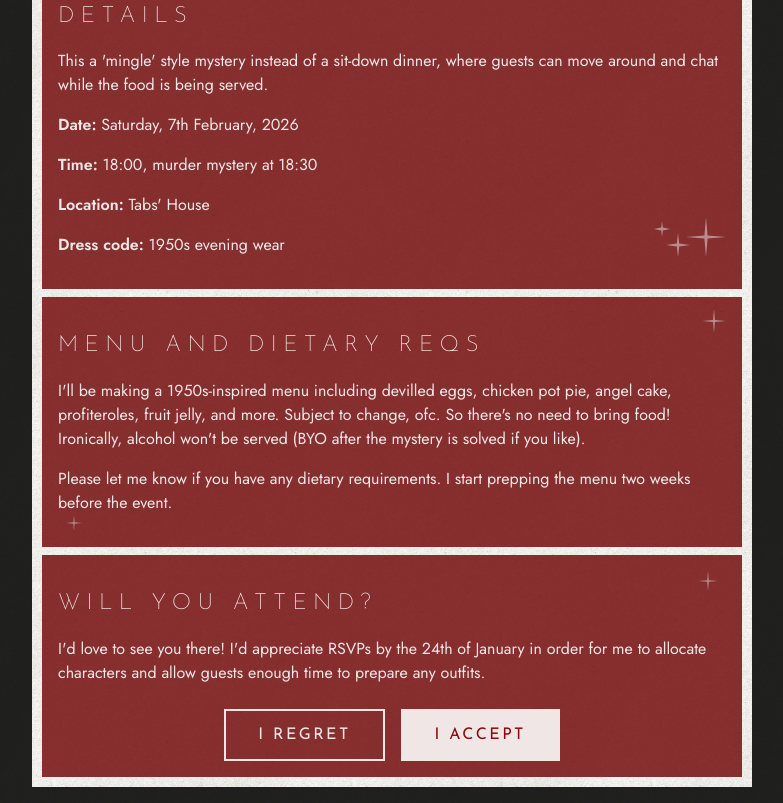
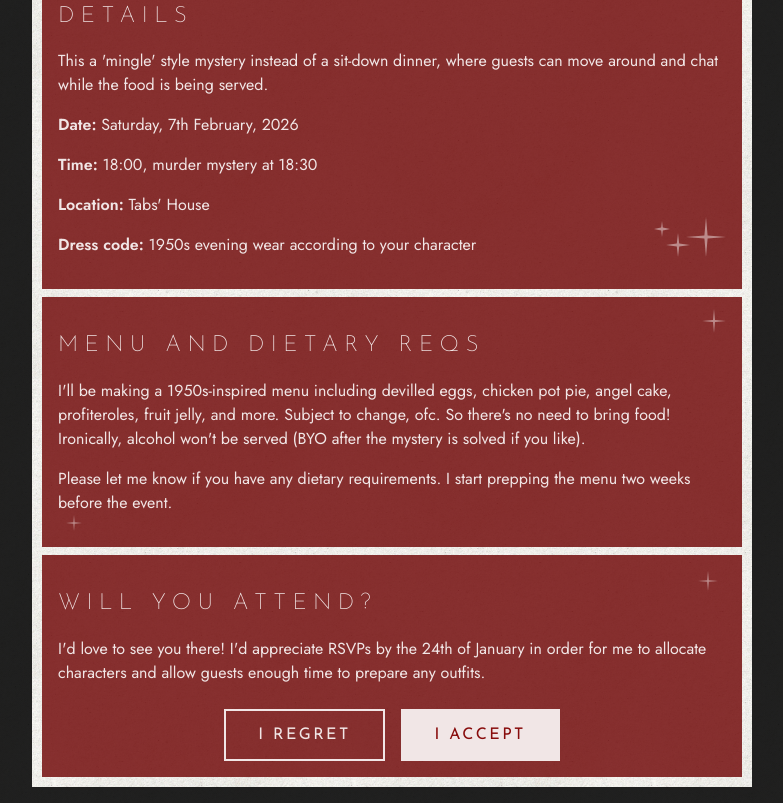
Before and after one commit to ladyofcode/personal-site, a SvelteKit app: page /birthday/2026 in a window 1280 px wide. Shown: the part 687-1490 px from the top of the page, without its empty margins (248-1031 px from the left). Built offline with nearby package versions, Linux system fonts and the light colour scheme; a web font is replaced by a local one.

Commit message:
dress code

```diff
--- a/src/routes/(birthday)/birthday/2026/+page.svelte
+++ b/src/routes/(birthday)/birthday/2026/+page.svelte
@@ -150,7 +150,7 @@
 			<p><strong>Date:</strong> Saturday, 7th February, 2026</p>
 			<p><strong>Time:</strong> 18:00, murder mystery at 18:30</p>
 			<p><strong>Location:</strong> Tabs' House</p>
-			<p><strong>Dress code:</strong> 1950s evening wear</p>
+			<p><strong>Dress code:</strong> 1950s evening wear according to your character</p>
 		</div>
 
 		<div class="dietary">
```
